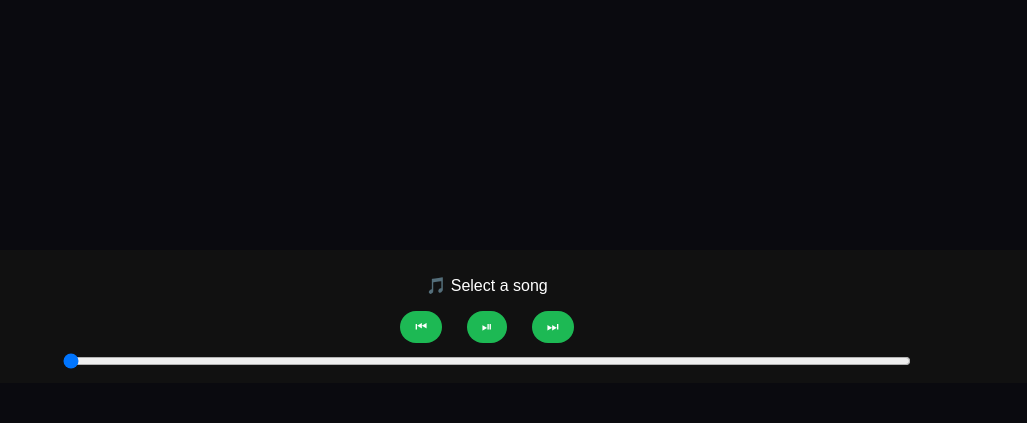
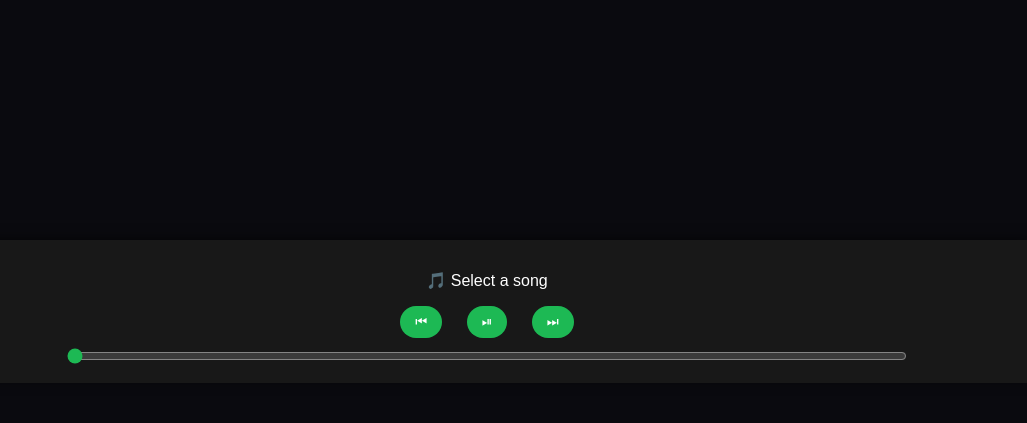
Before and after one commit to peekd0059-droid/music--website, a Flask app: template templates/index.html in a window 1280 px wide. Shown: the part 417-840 px from the top of the page, without its empty margins (253-1280 px from the left). Run offline with Flask 3, Linux system fonts and the light colour scheme; the template is opened without the code that fills it, so the values that code supplies are empty.

Commit message:
final boss UI fix + center + player polish

```diff
--- a/static/css/style.css
+++ b/static/css/style.css
@@ -57,6 +57,7 @@ display:flex;
 flex-wrap:wrap;
 gap:20px;
 margin-top:20px;
+justify-content:center;
 }
 
 /* CARD */
@@ -70,7 +71,7 @@ transition:0.3s;
 
 .card:hover{
 transform:scale(1.05);
-box-shadow:0 0 15px #1db954;
+box-shadow:0 0 20px #1db954;
 }
 
 .card img{
@@ -100,9 +101,16 @@ position:fixed;
 bottom:0;
 left:200px;
 right:0;
-background:#111;
-padding:10px;
+background:#181818;
+padding:15px;
 text-align:center;
+box-shadow:0 -2px 10px rgba(0,0,0,0.5);
+}
+
+#progress{
+width:80%;
+margin-top:10px;
+accent-color:#1db954;
 }
 
 .controls button{
```
Also changed, not shown: 1 other file.
